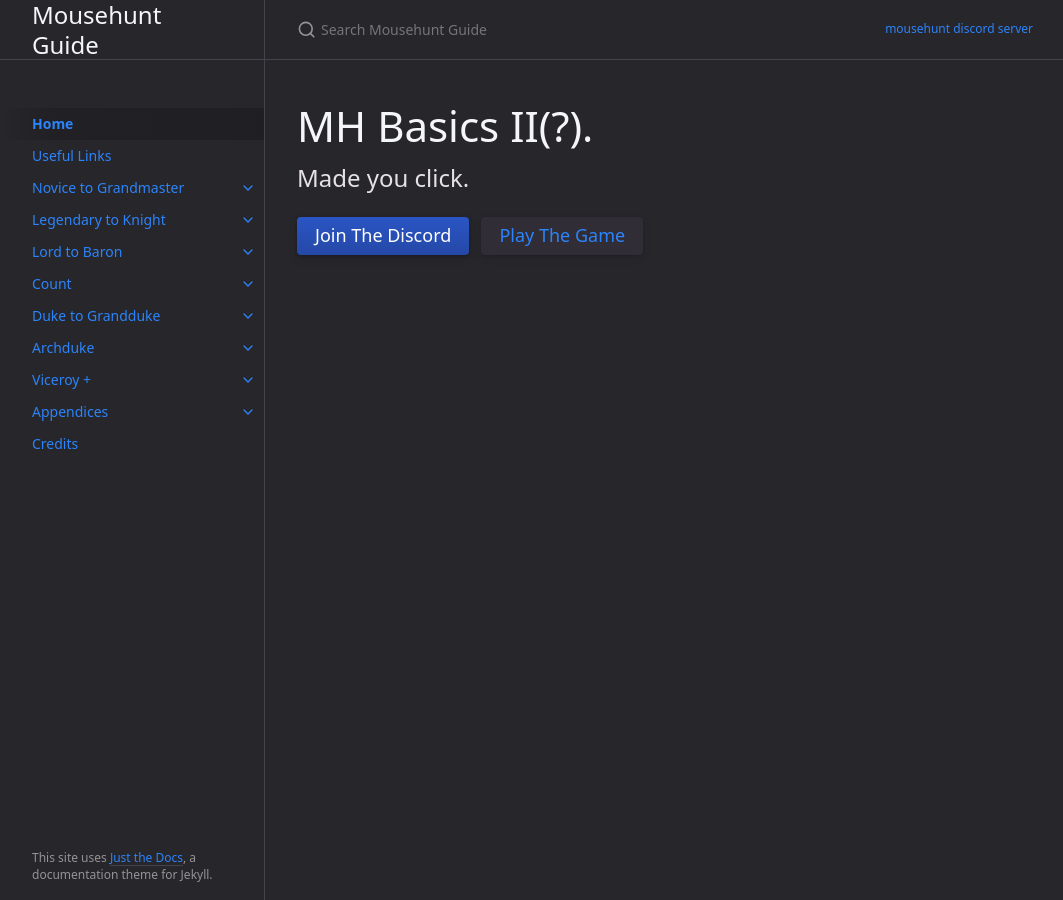
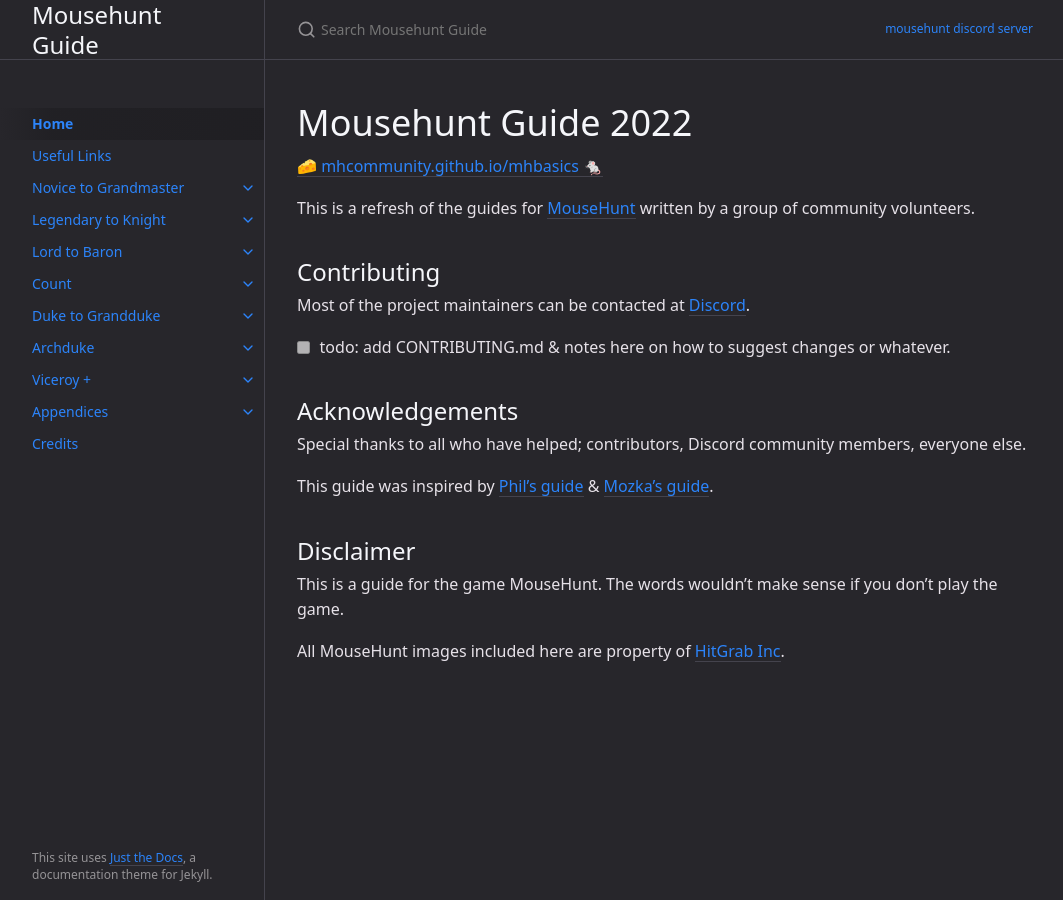
Before and after one commit to Neb-RS/mhbasics, a Jekyll site: the page built from index.md, in a window 1280 px wide. Shown: the whole page, without its empty margins (107-1170 px from the left). Built offline with Jekyll 4.4.1, drawn with Linux system fonts in a browser that asks for light colours.

Commit message:
Update index

```diff
--- a/index.md
+++ b/index.md
@@ -6,10 +6,26 @@ description: "MHbasics Rewrite."
 permalink: /
 ---
 
-# MH Basics II(?).
-{: .fs-9 }
+# Mousehunt Guide 2022
 
-Made you click.
-{: .fs-6 .fw-300 }
+[🧀️  mhcommunity.github.io/mhbasics 🐁️](https://mhcommunity.github.io/mhbasics)
 
-[Join The Discord](https://discord.gg/mousehunt){: .btn .btn-primary .fs-5 .mb-4 .mb-md-0 .mr-2 } [Play The Game](https://www.mousehuntgame.com){: .btn .fs-5 .mb-4 .mb-md-0 }
+This is a refresh of the guides for [MouseHunt](https://mousehuntgames.com) written by a group of community volunteers.
+
+## Contributing
+
+Most of the project maintainers can be contacted at [Discord](https://discord.gg/mousehunt).
+
+- [ ] todo: add CONTRIBUTING.md & notes here on how to suggest changes or whatever.
+
+## Acknowledgements
+
+Special thanks to all who have helped; contributors, Discord community members, everyone else.
+
+This guide was inspired by [Phil's guide](https://mousehuntbasics.wordpress.com/) & [Mozka's guide](https://adefinitivemhguide.wordpress.com/).
+
+## Disclaimer
+
+This is a guide for the game MouseHunt. The words wouldn’t make sense if you don’t play the game.
+
+All MouseHunt images included here are property of [HitGrab Inc](https://hitgrab.com/).
```
